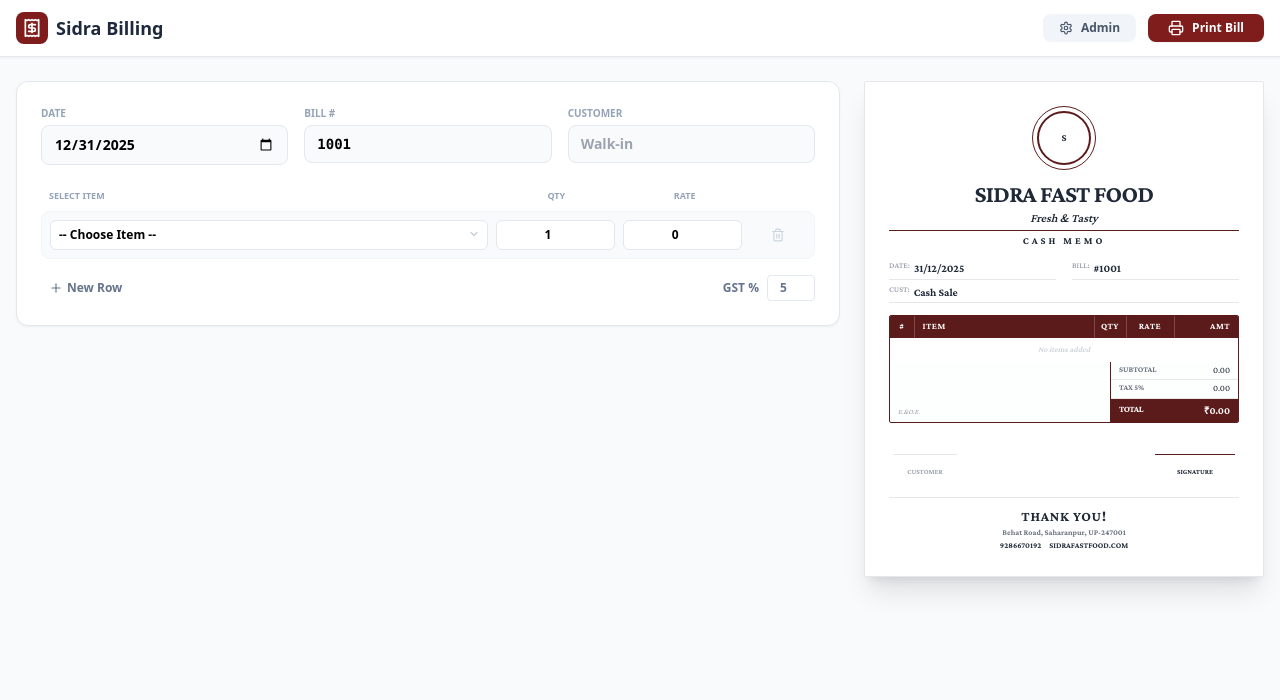
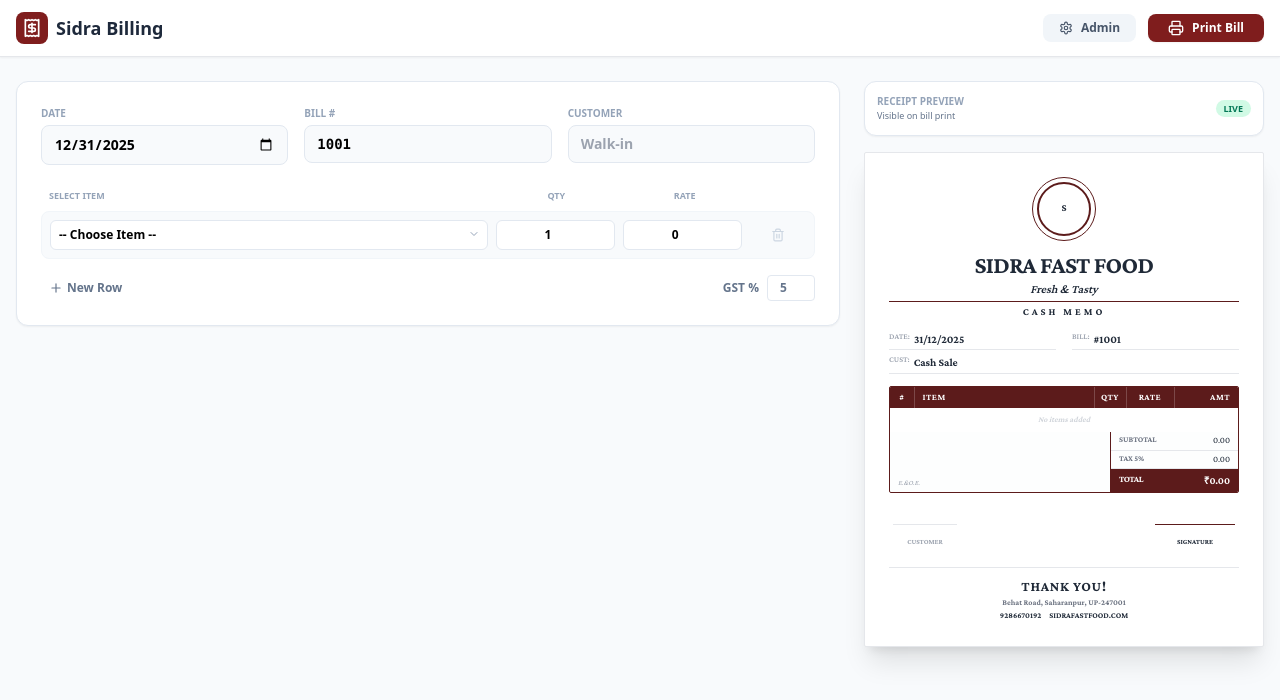
Before and after one commit to ikramknit/Sidra-Fast-Food-Receipt-Generator, a React (Vite) app: page / in a window 1280 px wide. Shown: the top 700 px of the page. Built offline with nearby package versions, Linux system fonts and the light colour scheme.

Commit message:
feat: Trigger print and reset data after submission
After submitting a bill and initiating a print, the application now automatically triggers the browser's print dialog and then resets the form data for the next entry. This streamlines the workflow for generating multiple receipts sequentially.

```diff
--- a/App.tsx
+++ b/App.tsx
@@ -135,8 +135,10 @@ const App: React.FC = () => {
       setHistory([savedRecord, ...history]);
     }
 
+    // Trigger print
     window.print();
 
+    // Reset data after printing
     setData({
       date: new Date().toISOString().split('T')[0],
       billNo: (1001 + history.length + 1).toString(),
@@ -166,9 +168,8 @@ const App: React.FC = () => {
       items: receipt.items,
       taxRate: receipt.taxRate,
     });
-    setEditingId(null); // Just viewing
+    setEditingId(null);
     setIsAdmin(false);
-    // Scroll to top to see preview
     window.scrollTo({ top: 0, behavior: 'smooth' });
   };
 
@@ -212,9 +213,9 @@ const App: React.FC = () => {
       </header>
 
       <main className="max-w-7xl mx-auto px-4 mt-6 flex flex-col lg:flex-row gap-6">
-        <div className="flex-1">
+        <div className="flex-1 no-print">
           {isAdmin ? (
-            <div className="space-y-6 no-print">
+            <div className="space-y-6">
               <div className="flex gap-2 p-1 bg-slate-200 rounded-lg w-fit">
                 <button
                   onClick={() => setAdminTab('reports')}
@@ -278,7 +279,7 @@ const App: React.FC = () => {
               )}
             </div>
           ) : (
-            <section className="bg-white p-6 rounded-xl shadow-sm border border-slate-200 no-print">
+            <section className="bg-white p-6 rounded-xl shadow-sm border border-slate-200">
               <div className="grid grid-cols-1 md:grid-cols-3 gap-4 mb-6">
                 <div>
                   <label className="block text-[10px] font-black text-slate-400 uppercase mb-1">Date</label>
@@ -399,7 +400,19 @@ const App: React.FC = () => {
           )}
         </div>
 
-        <section className="w-full lg:w-[400px] shrink-0 no-print">
+        {/* Sidebar/Receipt Section */}
+        <section className="w-full lg:w-[400px] shrink-0">
+          {/* Header only visible in UI, hidden during print */}
+          <div className="bg-white p-3 rounded-xl border border-slate-200 shadow-sm mb-4 flex justify-between items-center no-print">
+             <div>
+              <h4 className="text-[10px] font-bold text-slate-400 uppercase">Receipt Preview</h4>
+              <p className="text-[9px] text-slate-500">Visible on bill print</p>
+             </div>
+             <div className="bg-emerald-100 text-emerald-700 text-[9px] font-black px-2 py-0.5 rounded-full uppercase">
+               Live
+             </div>
+          </div>
+          {/* The Actual Receipt component */}
           <ReceiptPreview data={data} />
         </section>
       </main>
```
